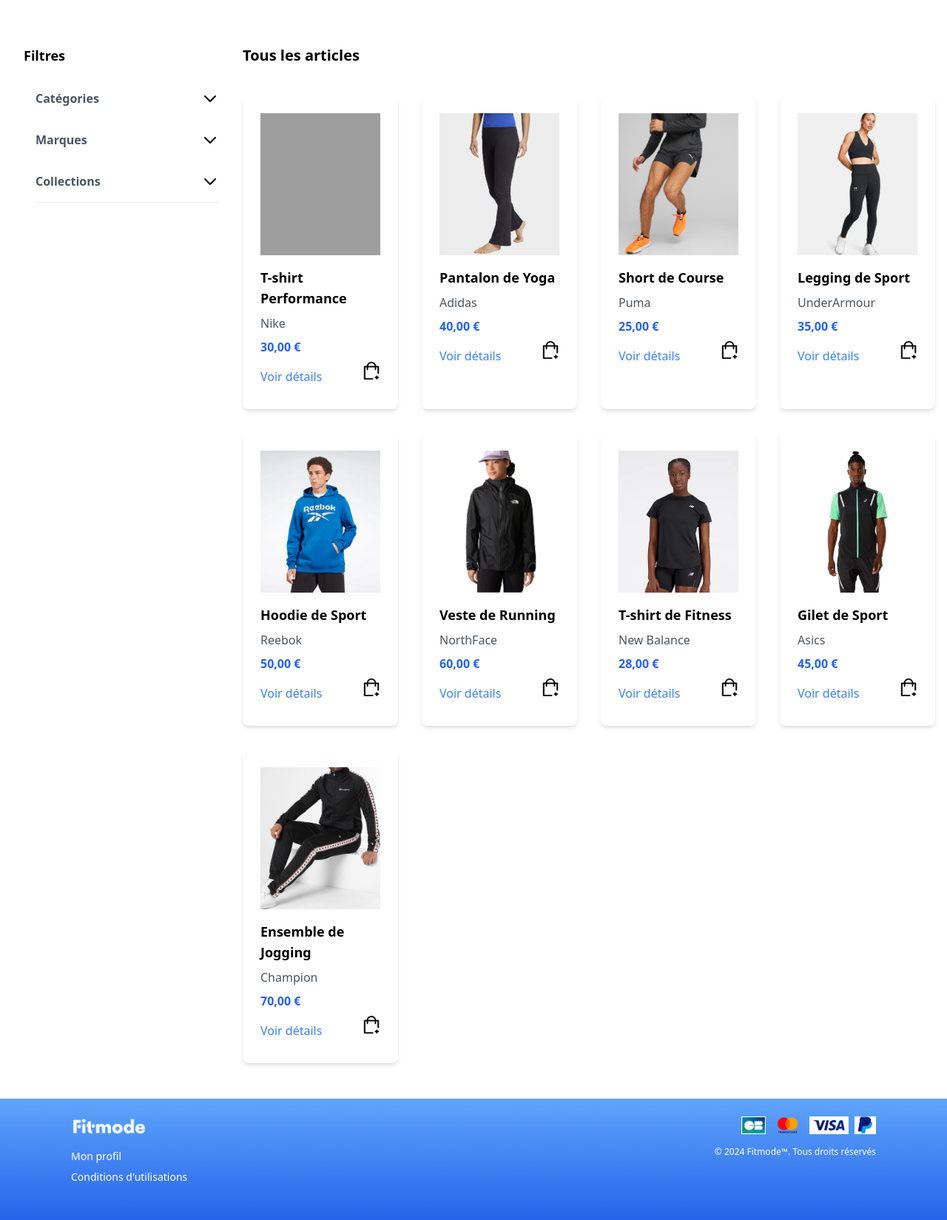
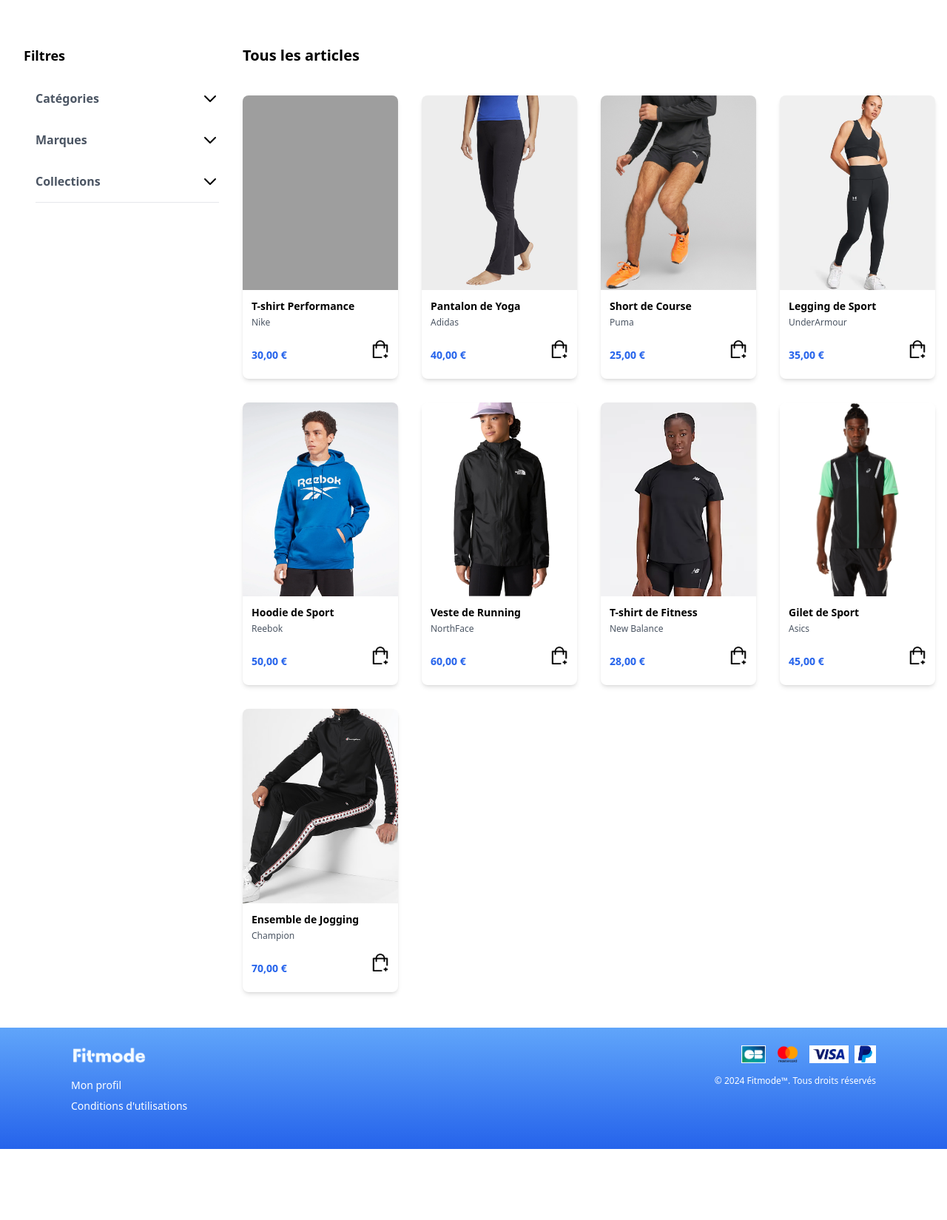
Before and after one commit to ArthurDesc/shopping-website, a PHP site: page /shopping-website/pages/produit.php in a window 1280 px wide. Shown: the part 74-1723 px from the top of the page at 74% size. After the commit the page ends 1627 px from the top, so only its background shows below. Run offline with PHP 8.4, Linux system fonts and the light colour scheme; data comes from the database, SQL or seed files in the repository; some libraries are stand-ins or nearby versions; grey boxes are pictures that could not be loaded.

Commit message:
better style for products

```diff
--- a/pages/produit.php
+++ b/pages/produit.php
@@ -312,18 +312,21 @@ while ($row = mysqli_fetch_assoc($result_categories_actives)) {
                 $image_url = $image_base_path . 'default_product.jpg';
             }
     ?>
-        <div class="bg-white rounded-lg shadow-md p-4 sm:p-6 product-card"
+        <div class="bg-white rounded-lg shadow-md overflow-hidden product-card flex flex-col h-full"
              data-categories="<?php echo htmlspecialchars(implode(',', $produit->getCategories())); ?>"
              data-collection="<?php echo htmlspecialchars($produit->getCollection()); ?>"
              data-brand="<?php echo htmlspecialchars($produit->getMarque()); ?>">
-            <a href="<?php echo url('pages/detail.php?id=' . $produit->getId()); ?>" class="block">
-                <img src="<?php echo $image_url; ?>" alt="<?php echo htmlspecialchars($produit->getNom()); ?>" class="w-full h-48 object-cover mb-4">
-                <h3 class="text-lg font-semibold mb-2"><?php echo htmlspecialchars($produit->getNom()); ?></h3>
-                <p class="text-gray-600 mb-2"><?php echo htmlspecialchars($produit->getMarque()); ?></p>
-                <p class="text-blue-600 font-bold"><?php echo $produit->formatPrix(); ?></p>
+            <a href="<?php echo url('pages/detail.php?id=' . $produit->getId()); ?>" class="block flex-grow flex flex-col">
+                <div class="relative pb-[125%] flex-grow">
+                    <img src="<?php echo $image_url; ?>" alt="<?php echo htmlspecialchars($produit->getNom()); ?>" class="absolute inset-0 w-full h-full object-cover object-top">
+                </div>
+                <div class="p-3 flex-shrink-0">
+                    <h3 class="text-sm font-semibold mb-1 truncate"><?php echo htmlspecialchars($produit->getNom()); ?></h3>
+                    <p class="text-xs text-gray-600 mb-1"><?php echo htmlspecialchars($produit->getMarque()); ?></p>
+                </div>
             </a>
-            <div class="mt-2 flex justify-between items-center">
-                <a href="<?php echo url('pages/detail.php?id=' . $produit->getId()); ?>" class="text-blue-500 hover:underline">Voir détails</a>
+            <div class="px-3 pb-3 mt-auto flex justify-between items-center">
+                <p class="text-sm text-blue-600 font-bold"><?php echo $produit->formatPrix(); ?></p>
                 <form method="post" action="" class="add-to-cart-form">
                     <input type="hidden" name="id_produit" value="<?php echo $produit->getId(); ?>">
                     <button type="button" class="open-modal-btn" data-product-id="<?php echo $produit->getId(); ?>">
```
